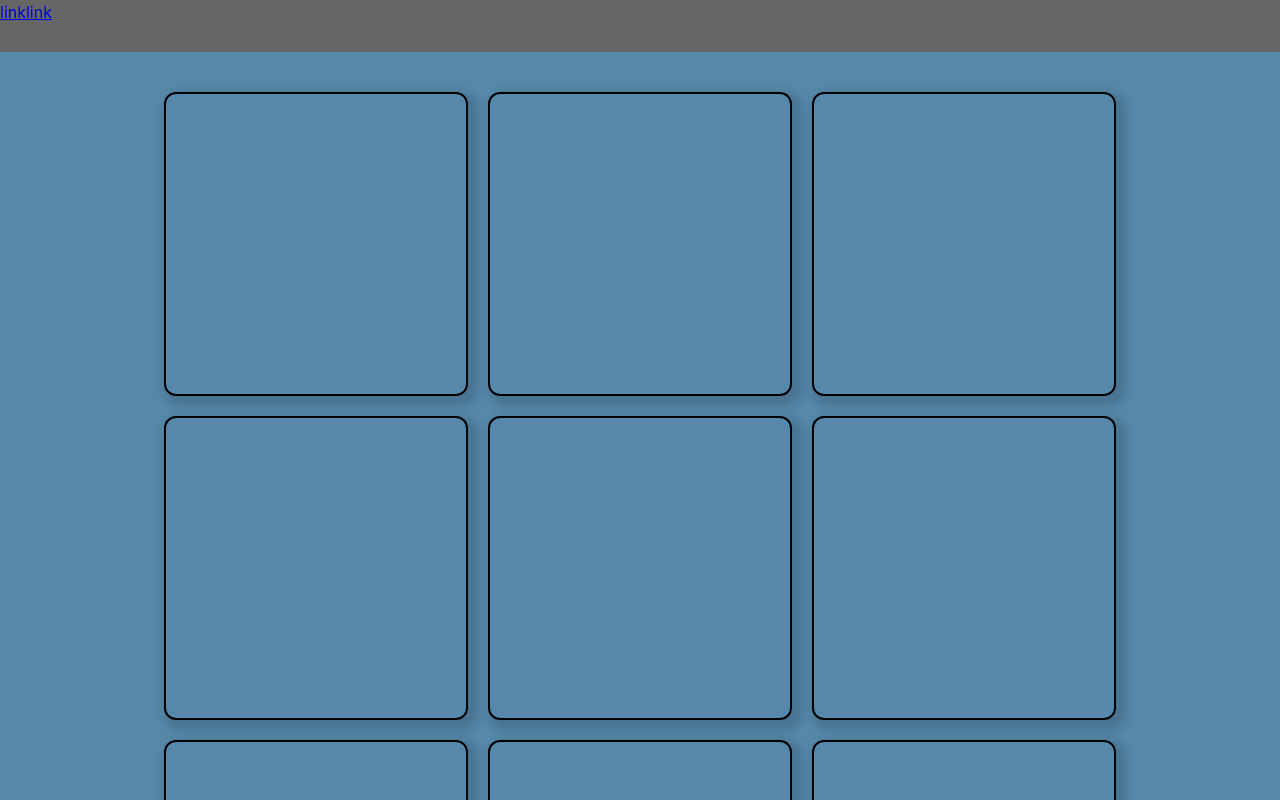
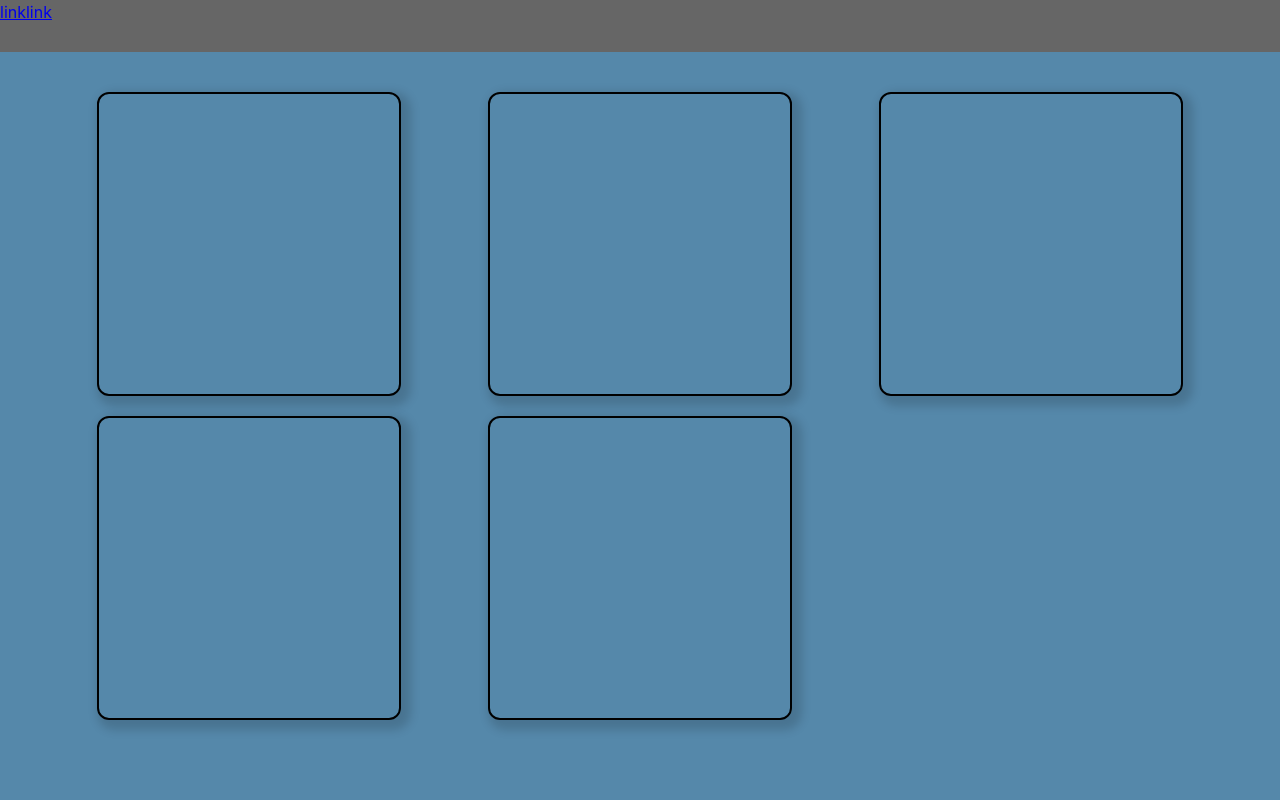
Before and after one commit to eraser5th/RaCP, a React (Create React App) app: page / in a window 1280 px wide. Shown: the top 800 px of the page. Built offline with nearby package versions, Linux system fonts and the light colour scheme.

Commit message:
cardListをコンポーネント

```diff
--- a/src/App.css
+++ b/src/App.css
@@ -1,4 +1,5 @@
 main {
+  min-height: 85vh;
   padding-top: 40px;
   padding-bottom: 40px;
   background: #58a;
@@ -15,11 +16,3 @@ main {
   margin-right: auto;
   margin-left: auto;
 }
-
-.main--cards {
-  display: flex;
-  flex-wrap: wrap;
-  gap: 20px;
-  justify-content: center;
-  max-width: auto;
-}
--- a/src/App.tsx
+++ b/src/App.tsx
@@ -3,6 +3,7 @@ import './App.css';
 import Header from './componets/Header';
 import Footer from './componets/Footer';
 import Card from './componets/Card';
+import CardList from './componets/CardList';
 
 const App: React.VFC = () => {
   const length = 18;
@@ -11,10 +12,7 @@ const App: React.VFC = () => {
       <Header links={['link1', 'link2']} />
       <main className="main">
         <div className="main--inner">
-          <div className="main--cards">
-            {new Array(length).fill(0).map(() => <Card rounded />)}
-            {new Array(length % 4).fill(0).map(() => <div style={{ width: '300px', height: '300px' }} />)}
-          </div>
+          <CardList cardList={[1, 2, 3, 4, 5]} />
         </div>
       </main>
       <Footer links={['link1', 'link2']} />
--- /dev/null
+++ b/src/componets/CardList.tsx
@@ -0,0 +1,11 @@
+import React from 'react';
+import Card from './Card';
+import './cardList.css';
+
+const CardList: React.VFC<{cardList: any[]}> = ({ cardList }) => (
+  <div className="card-list">
+    {cardList.map(() => <Card rounded />)}
+  </div>
+);
+
+export default CardList;
--- /dev/null
+++ b/src/componets/cardList.css
@@ -0,0 +1,6 @@
+.card-list {
+  display: grid;
+  grid-template-columns: repeat(auto-fill, minmax(300px, 1fr));
+  gap: 20px;
+  place-items: center;
+}
```
